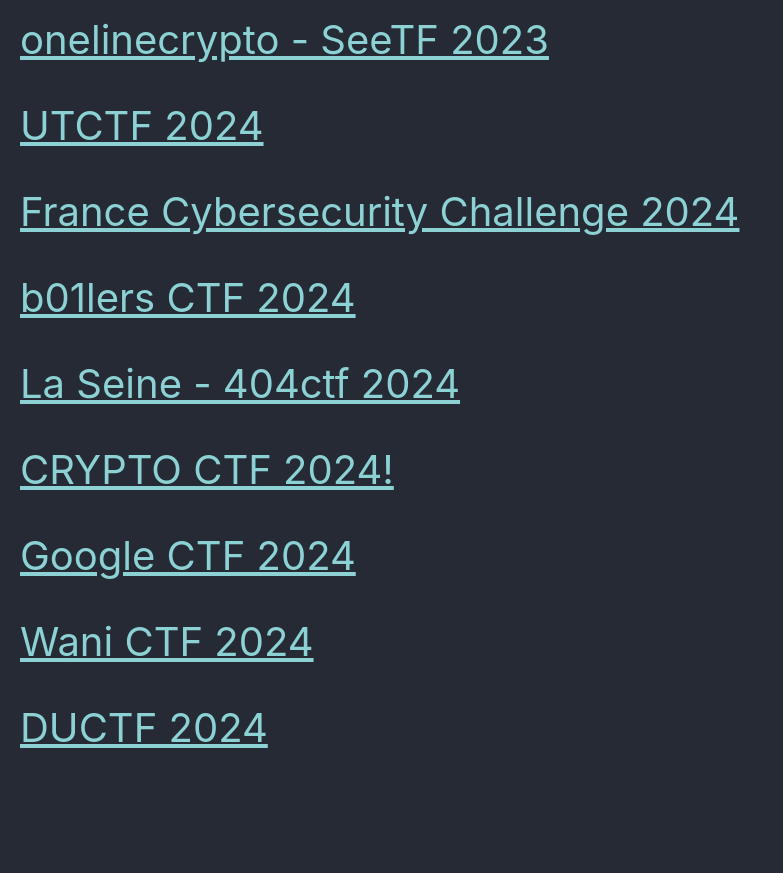
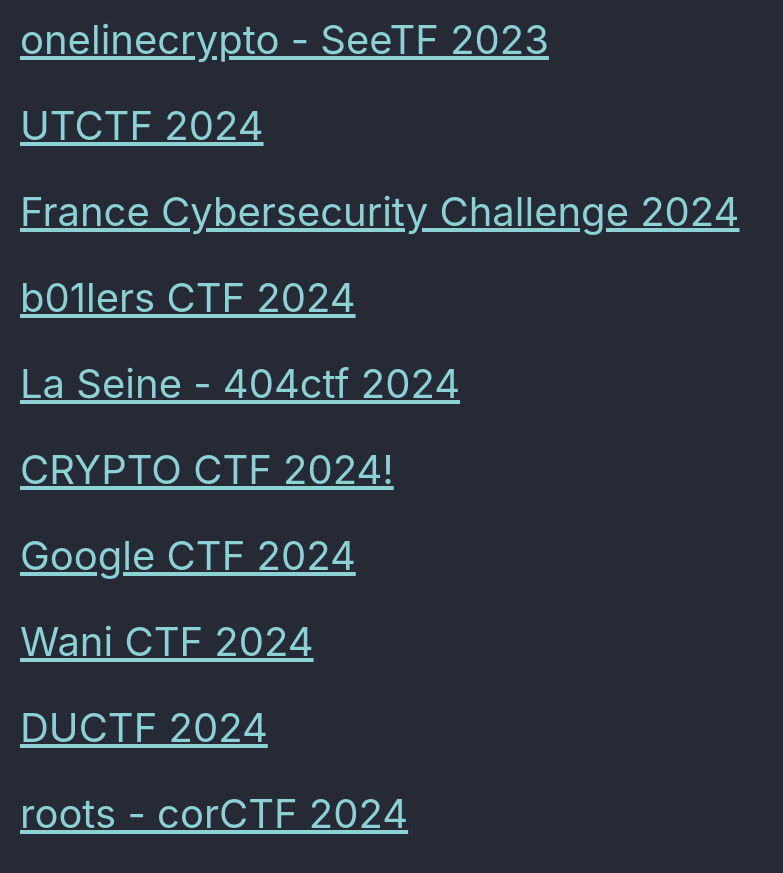
Before and after one commit to Connor-McCartney/Connor-McCartney.github.io, a Jekyll site: the page built from _pages/cryptography/other/other.md, in a window 1280 px wide and 900 px high, scrolled down 1914 px. Shown: the top 873 px of the window, without its empty margins (0-783 px from the left). Built offline with Jekyll 4.4.1, drawn with Linux system fonts in a browser that asks for light colours; cached includes are drawn as plain includes; before the commit the page ends 2728 px from its top, so only the background shows below that.

Commit message:
Update other.md

```diff
--- a/_pages/cryptography/other/other.md
+++ b/_pages/cryptography/other/other.md
@@ -90,3 +90,6 @@ title: Other
 
 
 <span style="font-size:2em;">   [DUCTF 2024](/cryptography/other/DUCTF-2024) </span> <br>
+
+
+<span style="font-size:2em;">   [roots - corCTF 2024](/cryptography/other/roots-corCTF2024) </span> <br>
```
